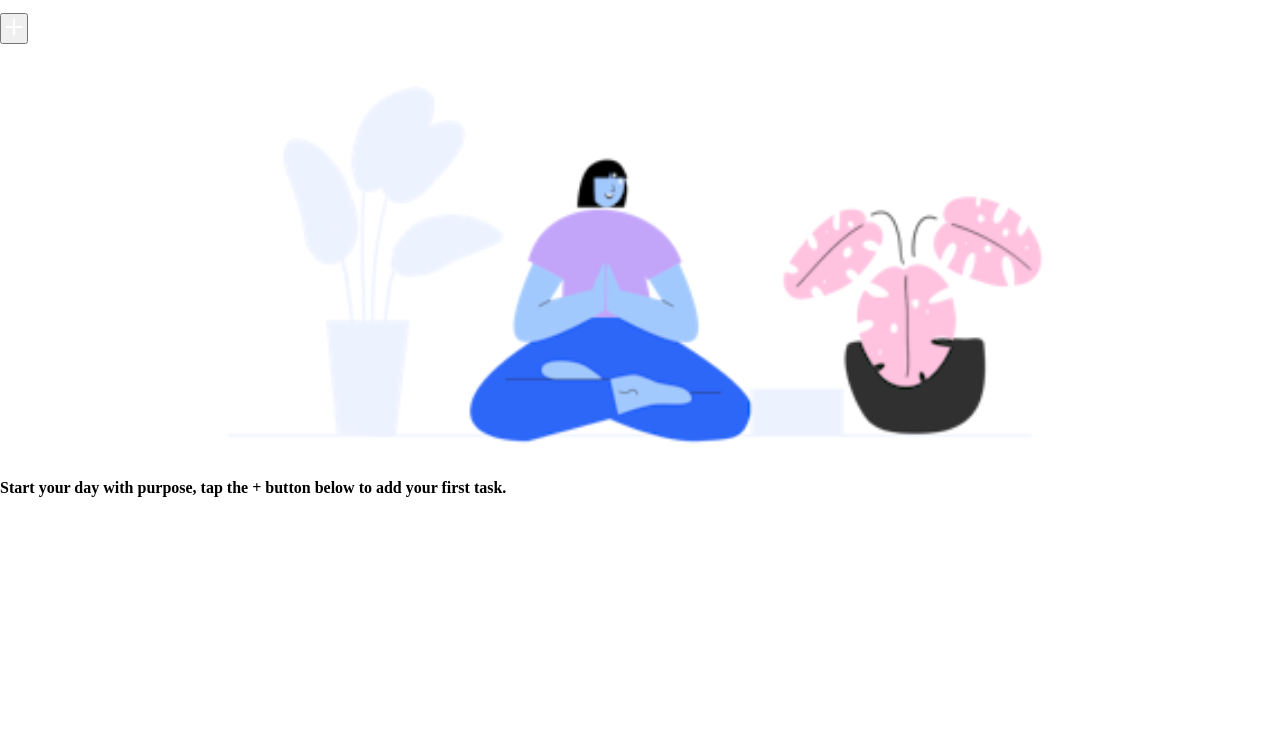
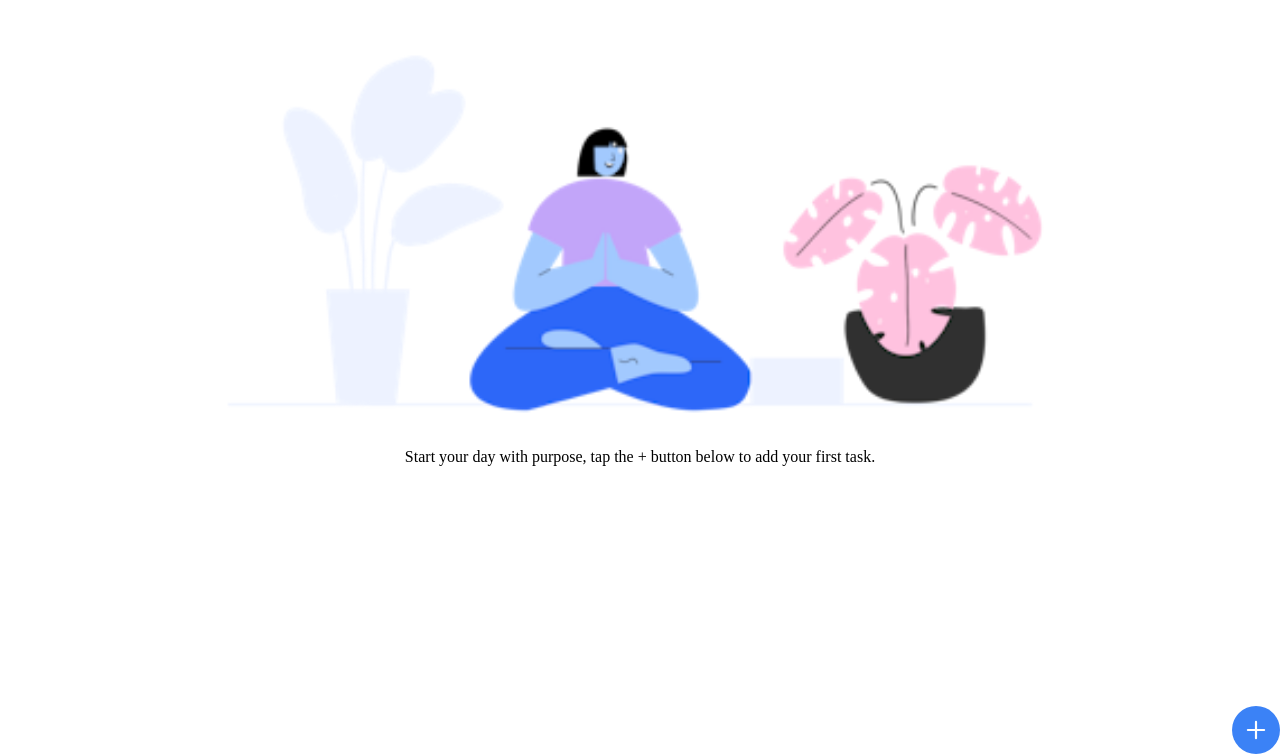
Before and after one commit to knowingEyes/TaskMate, a plain HTML site: page index.html in a window 1280 px wide. Shown: the part 46-800 px from the top of the page. Drawn offline with nearby package versions, Linux system fonts and the light colour scheme; files that its build step writes are made by us from their sources.

Commit message:
style custom button and position at bottom

```diff
--- a/index.html
+++ b/index.html
@@ -69,29 +69,30 @@
       <header id="inner-header">
         <h1>My Task</h1>
       </header>
-      <button id="customBtn">
-        <svg xmlns="http://www.w3.org/2000/svg" fill="none" viewBox="0 0 24 24" stroke-width="2" stroke="white"
-          class="size-1" width="24" height="24">
-          <path stroke-linecap="round" stroke-linejoin="round" d="M12 4.5v15m7.5-7.5h-15" />
-        </svg>
-      </button>
-
       <div id="addTaskContainer" class="hidden">
         <form id="addTaskForm"><input type="text" placeholder="Add a Task..." name="addTaskInput"><button
             id="addTaskBtn">Add</button></form>
       </div>
       <ul></ul>
-      <div id="promptIllus">
+      <div id="promptIllustration">
+        <figure>
         <img src="assets/images/Fitz - Meditating at Home.png" alt="blush-illustration">
-        <h4>Start your day with purpose, tap the + button below to add your first task.</h3>
+        <figcaption style="text-align: center;">Start your day with purpose, tap the + button below to add your first task.</figcaption>
+        </figure>
       </div>
+      <button id="customBtn">
+        <svg xmlns="http://www.w3.org/2000/svg" fill="none" viewBox="0 0 24 24" stroke-width="2" stroke="white"
+          class="size-1" width="26" height="26">
+          <path stroke-linecap="round" stroke-linejoin="round" d="M12 4.5v15m7.5-7.5h-15" />
+        </svg>
+      </button>
 
     </div>
   </section>
   <!-- innerpage-page section End -->
 
   <!-- link external script file -->
-  <script src="app.js"></script>
+  <script src="script.js"></script>
 </body>
 
 </html>
--- a/scss/_base.scss
+++ b/scss/_base.scss
@@ -11,6 +11,7 @@
 body {
     width: 100%;
     height: 100vh;
+    position: relative;
 }
 
 header {
--- a/scss/_components.scss
+++ b/scss/_components.scss
@@ -11,12 +11,23 @@
 }
 
 .toggle {
-    @include button(0, 0, unset);
+    @include button(0, 0, fit-content);
+
     .moon {
         color: $primaryColor;
 
     }
+
     .sun {
-       color: $darkMainColor;
+        color: $darkMainColor;
     }
 }
+
+#customBtn {
+   @include flexDisplay;
+   @include button(11px, 50%);
+   position: absolute;
+   right: 0;
+   bottom: 0;
+
+}
```
